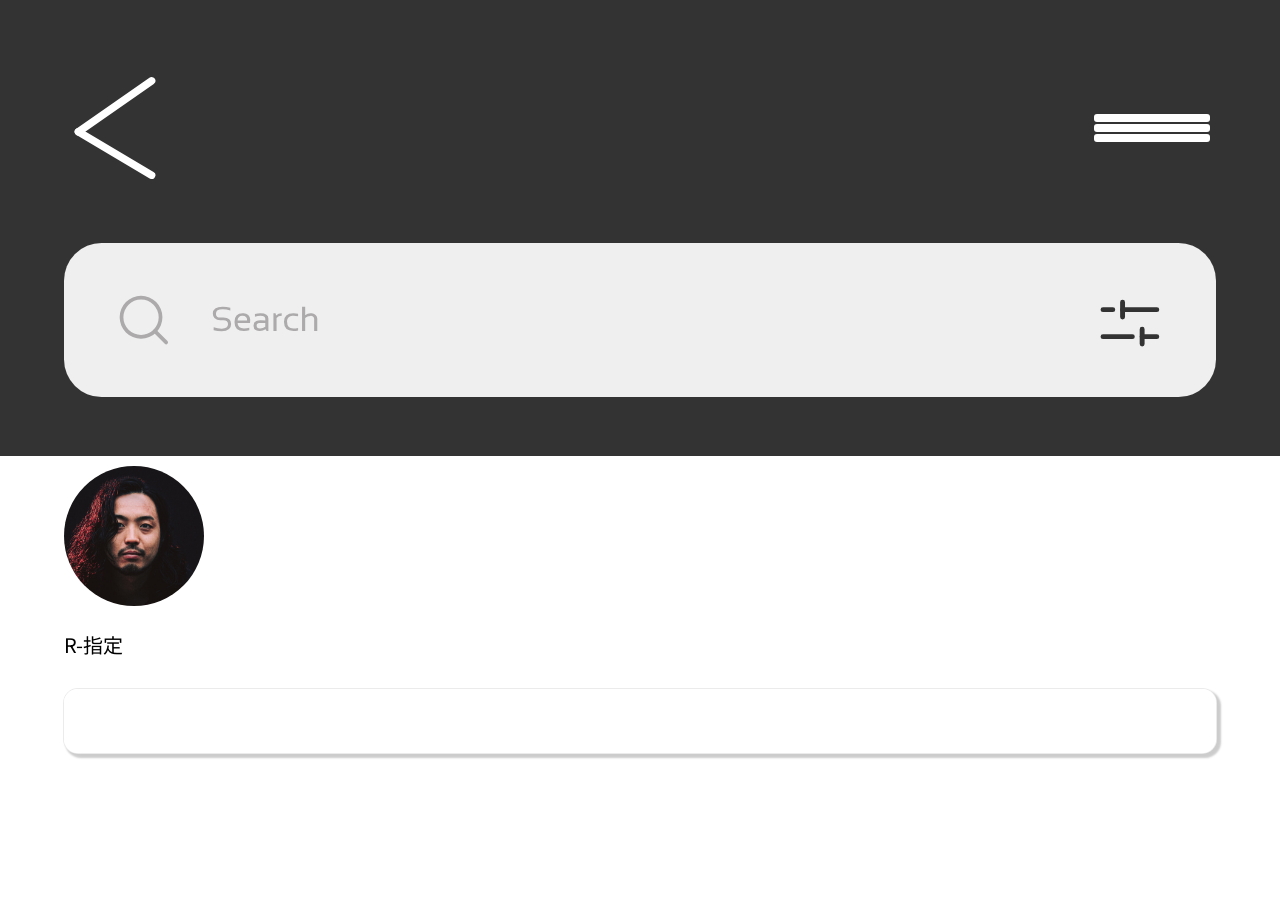
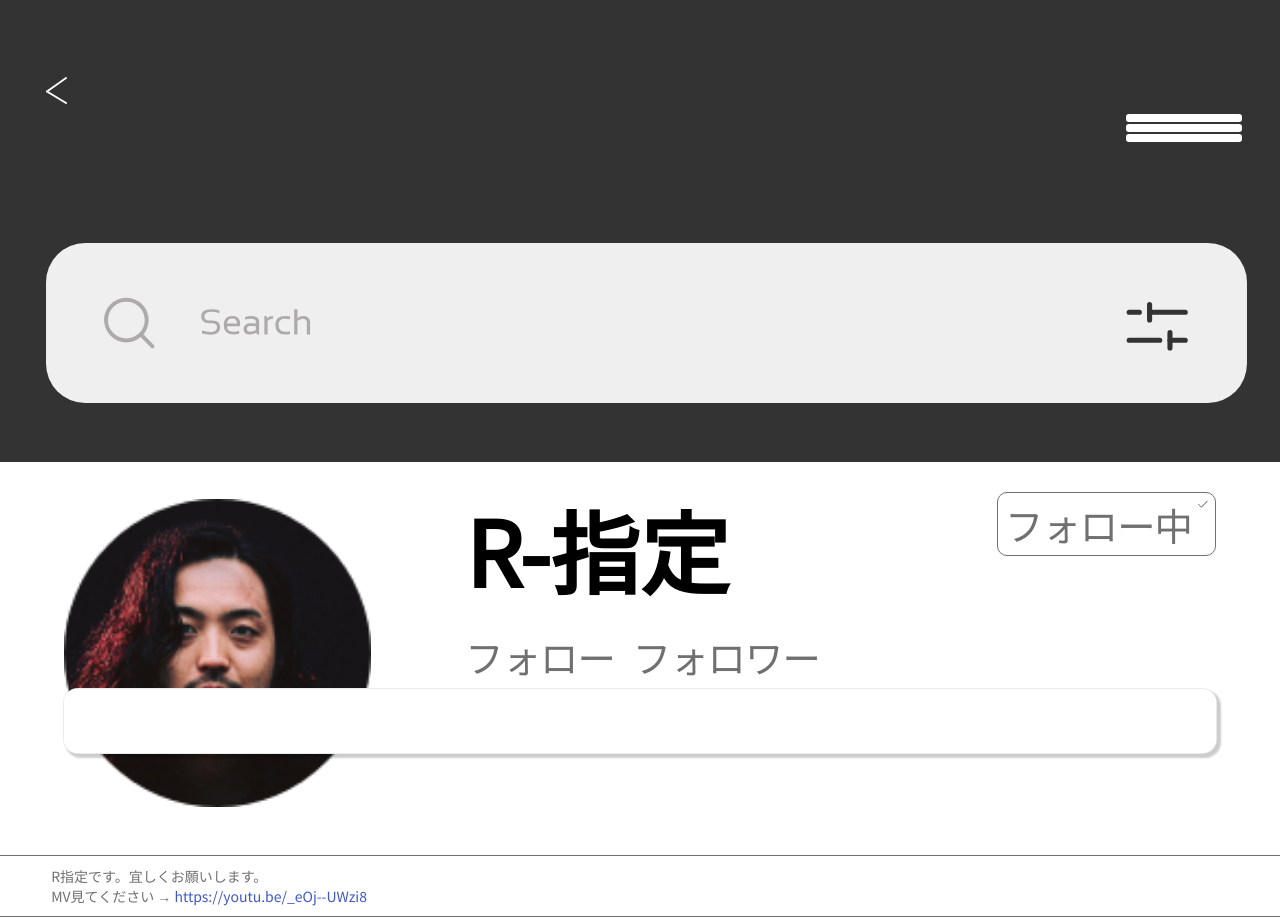
Before and after one commit to AKMaaa/RUP-SUP-UP, a plain HTML site: page profile_R-指定.html in a window 1280 px wide. Before the commit the page ends 800 px from the top, so only its background shows below. Drawn offline with nearby package versions, Linux system fonts and the light colour scheme.

Commit message:
Add files via upload

```diff
--- a/css/UI_bottom.css
+++ b/css/UI_bottom.css
@@ -42,10 +42,12 @@
     display: block;
     background-color: #393d41;
     z-index: 1;
-    padding: 0.5em;
-    border-radius: 10px;
+    padding: 2px 4px 2px 10px;
+    border-radius: 15px;
     cursor: pointer;
-    margin: 30px 0px 10px 0px;
+    margin: 30px 0px 10px 10px;
+    font-size:11px;
+    width: 18vw;
 }
 
 .select .placeholder:hover {
@@ -55,7 +57,7 @@
 .select .placeholder:after {
     position: absolute;
     right: 1em;
-    top: 50%;
+    top: 45%;
     transform: translateY(-50%);
     font-family: "FontAwesome";
     content: "";
--- a/css/head.css
+++ b/css/head.css
@@ -90,11 +90,12 @@ header {
     list-style: none;
 }
 
-.flex_head{
+.flex_head {
     display: flex;
 }
 
-#back > img{
+
+#back>img {
     height: 8vw;
     width: 8vw;
     justify-content: center;
@@ -103,19 +104,19 @@ header {
     cursor: pointer;
 }
 
-#back{
-    margin-left: 5vw;
+#back {
+    margin-left: 3.6vw;
     margin-top: 6vw;
 }
 
-.nav{
+.nav {
     margin-left: auto;
-    margin-right: 5vw;
+    margin-right: 2.5vw;
     margin-top: 5vw;
 }
 
-#search_window > img{
+#search_window>a>img {
     display: block;
-    width: 90vw;
-    margin: 4vw auto;
+    width: 93.8vw;
+    margin: 4vw 3.6vw 4vw 3.6vw;
 }
--- a/css/main.css
+++ b/css/main.css
@@ -2,21 +2,20 @@ main {
     z-index: -1;
     display: block;
     position: absolute;
-    width: 90vw;
+    width: 100vw;
     left: 0;
     right: 0;
-    margin: auto;
 }
 
 .rank_rapper_pa {
     display: flex;
-    width: 90vw;
+    width: 95vw;
     height: 240px;
     overflow-x: scroll;
+    margin: 10px 10px 0px 10px;
 }
 
 .rank_rapper_pa div {
-    width: 40%;
     margin: 5px;
     flex-shrink: 0;
 }
@@ -27,9 +26,9 @@ main {
 
 .video_rapper_pa {
     display: flex;
-    width: 90vw;
-    height: 298px;
+    width: 94.5vw;
     overflow-x: scroll;
+    margin: 10px 10px 0px 10px;
 }
 
 .video_rapper_pa div {
@@ -46,7 +45,8 @@ main {
 }
 
 .video_home {
-    width: 135px;
+    width: 39vw;
+    border-radius: 15px;
 }
 
 .nav_item {
--- a/css/prof.css
+++ b/css/prof.css
@@ -1,7 +1,87 @@
-.prof_head > img{
-    width: 26vw;
+#prof_img {
+    position: relative;
+    top: 1.2vw;
+    width: 24vw;
+    margin-right: -4.5vw;
+    margin-left: 5vw;
 }
 
-#prof_name{
-    font-size:20px;
+#prof_name {
+    font-size: 7vw;
+    margin: 0;
+    font-weight: bold;
 }
+
+.prof_head {
+    display: flex;
+    margin-top: 12px;
+    height: 29vw;
+    -webkit-justify-content: space-between;
+    justify-content: space-between;
+    border-bottom: 0.5px solid #707070;
+}
+
+
+.prof_follow_data {
+    display: flex;
+    margin-top: 10.5px;
+}
+
+
+.prof_head_text_color>p {
+    white-space: nowrap;
+    margin: 0;
+    color: #707070;
+    letter-spacing: -1px;
+}
+
+.follow_text {
+    position: relative;
+    top: 3px;
+    font-size: 3vw;
+}
+
+.follow_num {
+    font-size: 4.6vw;
+}
+
+.follow_btn {
+    position: relative;
+    top: 8px;
+    display: flex;
+    margin-bottom: 11.5vw;
+    padding: 3px 7px 3px 7px;
+    border: 0.5px solid #707070;
+    border-radius: 10px;
+}
+
+.follow_btn>p {
+    white-space: nowrap;
+    font-size: 3vw;
+    margin: 0;
+    color: #707070;
+    letter-spacing: -1px;
+    margin-right: 6px;
+}
+
+.follow_btn>img {
+    position: relative;
+    width: 10px;
+    height: 7px;
+    top: 5px;
+}
+
+#sns_other {
+    margin-right: 5vw;
+}
+
+
+.prof_comments>p {
+    color: #707070;
+    margin: 10px 4vw;
+    font-size: 14px;
+}
+
+.prof_comments {
+    border-bottom: 0.5px solid #707070;
+}
--- a/css/style.css
+++ b/css/style.css
@@ -11,6 +11,8 @@ p {
     border-radius: 15px;
     padding: 5px 10px;
     display: inline-block;
+    margin: 0px 0px 0px 10px;
+    font-size: 11px;
 }
 
 .rank_rapper>p {
--- a/profile_R-指定.html
+++ b/profile_R-指定.html
@@ -21,7 +21,7 @@
     <header>
         <div class="flex_head">
             <div id="back">
-                <img src="images/back.svg" alt="戻るボタン">
+                <a href="#" onclick="window.history.back(); return false;"><img src="images/back.svg" alt="戻るボタン"></a>
             </div>
             <!-- ハンバーガーメニュー部分 -->
             <div class="nav">
@@ -30,19 +30,35 @@
 
                 <!-- ハンバーガーアイコン -->
                 <label for="drawer_input" class="drawer_open"><span></span></label>
-
                 <!-- メニュー -->
                 <nav class="nav_content">
                     <ul class="nav_list">
-                        <li class="nav_item"><a href="">メニュー1</a></li>
-                        <li class="nav_item"><a href="">メニュー2</a></li>
-                        <li class="nav_item"><a href="">メニュー3</a></li>
+                        <li class="nav_item" id="movie_hist">
+                            <img src="images/視聴履歴.png" alt="">
+                            <a href="">視聴履歴</a>
+                        </li>
+                        <li class="nav_item">
+                            <img src="images/保存した動画.png" alt="">
+                            <a href="">保存した動画</a>
+                        </li>
+                        <li class="nav_item">
+                            <img src="images/設定.png" alt="">
+                            <a href="">設定</a>
+                        </li>
+                        <li class="nav_item">
+                            <img src="images/ランキング.png" alt="">
+                            <a href="">ランキング</a>
+                        </li>
+                        <li class="nav_item">
+                            <img src="images/利用規約.png" alt="">
+                            <a href="">利用規約</a>
+                        </li>
                     </ul>
                 </nav>
             </div>
         </div>
         <div id="search_window">
-            <img src="images/検索窓.svg" alt="検索窓">
+            <a href="search.html"><img src="images/検索窓.svg" alt="検索窓"></a>
         </div>
     </header>
     <div class="UI_bottom">
@@ -55,11 +71,35 @@
     <main>
         <div class="prof_head">
             <div>
-                <img src="images/R-指定.png" alt="R-指定">
+                <img src="images/R-指定.png" alt="R-指定" id="prof_img">
             </div>
-            <div>
+            <div style="margin-right: 2vw;">
                 <p id="prof_name">R-指定</p>
+                <div class="prof_follow_data">
+                    <div class="prof_head_text_color" style="margin-right: 18px;">
+                        <p class="follow_text">フォロー</p>
+                        <p class="follow_num">20</p>
+                    </div>
+                    <div class="prof_head_text_color">
+                        <p class="follow_text">フォロワー</p>
+                        <p class="follow_num">2.1K</p>
+                    </div>
+                </div>
             </div>
+            <div class="prof_head_text_color" id="sns_other">
+                <div class="follow_btn">
+                    <p>フォロー中</p>
+                    <img src="images/check.png" alt="チェック">
+                </div>
+                <a href="https://twitter.com/Creepy_Nuts_?s=20&t=HPzgXgWFrTzfKSO_z-2gPw" target="_blank"><img src="images/twitter.png" alt="twitterのリンク" style="margin-right:5px;"></a>
+                <a href="https://www.instagram.com/creepynuts_official/" target="_blank"><img src="images/instagram.png" alt="instagramのリンク"></a>
+            </div>
+        </div>
+        <div class="prof_comments">
+            <p>R指定です。宜しくお願いします。<br>MV見てください → <a href="https://youtu.be/_eOj--UWzi8"><span style="color:rgb(63, 88, 201)">https://youtu.be/_eOj--UWzi8</span></a>
+            </p>
+        </div>
+        <div class="bottom_space">
         </div>
     </main>
     <script type="text/javascript" src="script/script.js"></script>
--- a/script/script.js
+++ b/script/script.js
@@ -4,6 +4,8 @@ $(function () {
         var height = $("header").height();
         console.log(height);
         $("main").css("margin-top", height + 18);
+        // 全画面表示
+        element.requestFullscreen();
     }
 });
 
@@ -23,23 +25,23 @@ $('.select').on('click', '.placeholder', function () {
     parent.find('input[type=hidden]').attr('value', $(this).attr('data-value'));
     console.log($(this).attr('data-value'));
     let diamond = document.getElementById('diamond_rapper');
-    if($(this).attr('data-value')==='ダイヤ'){
+    if ($(this).attr('data-value') === 'ダイヤ') {
         diamond.style.display = 'block';
-    }else{
+    } else {
         diamond.style.display = 'none';
     }
 
     let platinum = document.getElementById('platinum_rapper');
-    if($(this).attr('data-value')==='プラチナ'){
+    if ($(this).attr('data-value') === 'プラチナ') {
         platinum.style.display = 'block';
-    }else{
+    } else {
         platinum.style.display = 'none';
     }
 
     let gold = document.getElementById('gold_rapper');
-    if($(this).attr('data-value')==='ゴールド'){
+    if ($(this).attr('data-value') === 'ゴールド') {
         gold.style.display = 'block';
-    }else{
+    } else {
         gold.style.display = 'none';
     }
 });
```
Also changed, not shown: css/search.css (+5 -3 lines), index.html (+8 -8 lines), search.html (+25 -5 lines), images/check.png (added), images/instagram.png (added), images/twitter.png (added).
